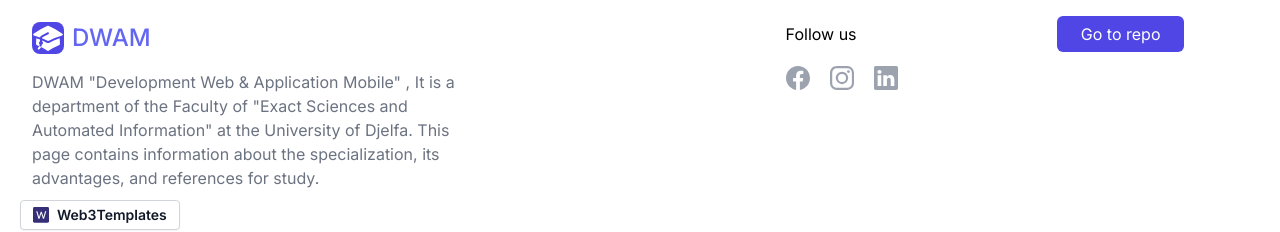
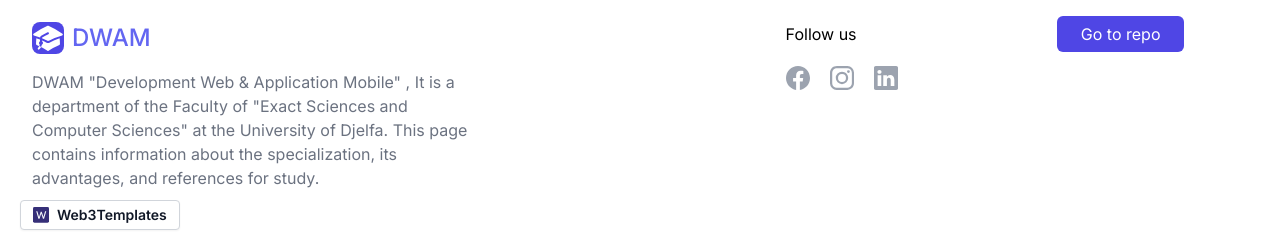
Before and after one commit to SalemDevLouy/DWAM, a Next.js app: page / in a window 1280 px wide. Shown: the part 3434-3666 px from the top of the page. Built offline with nearby package versions, Linux system fonts and the light colour scheme.

Commit message:
Update Footer.tsx

```diff
--- a/src/components/Footer.tsx
+++ b/src/components/Footer.tsx
@@ -30,8 +30,8 @@ export function Footer() {
             <div className="max-w-md mt-4 text-gray-500 text-center lg:text-left dark:text-gray-400">
             DWAM &quot;Development Web & Application Mobile&quot;
               , It is a department of the
-              Faculty of &quot;Exact Sciences and Automated
-              Information&quot; at the University of Djelfa.
+              Faculty of &quot;Exact Sciences and Computer
+              Sciences&quot; at the University of Djelfa.
               This page contains information about the
               specialization, its advantages, and
               references for study.
```
